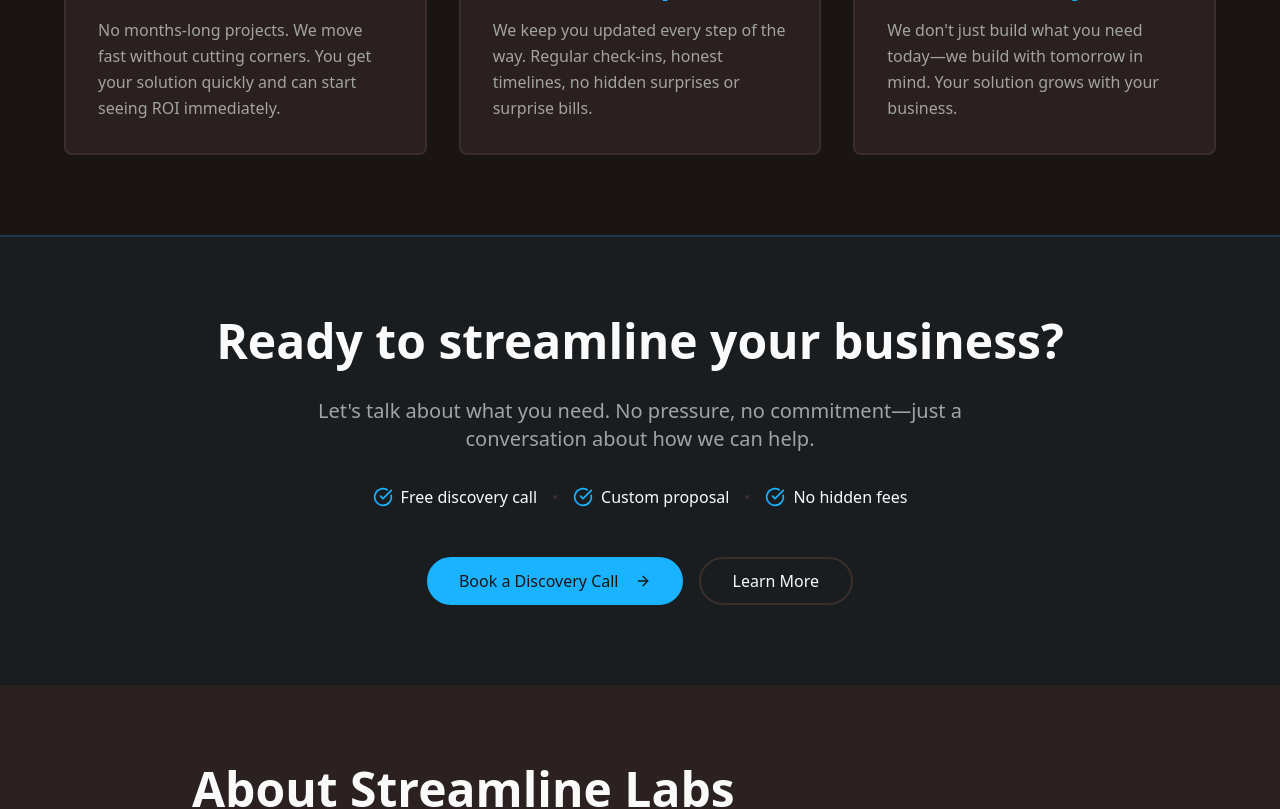
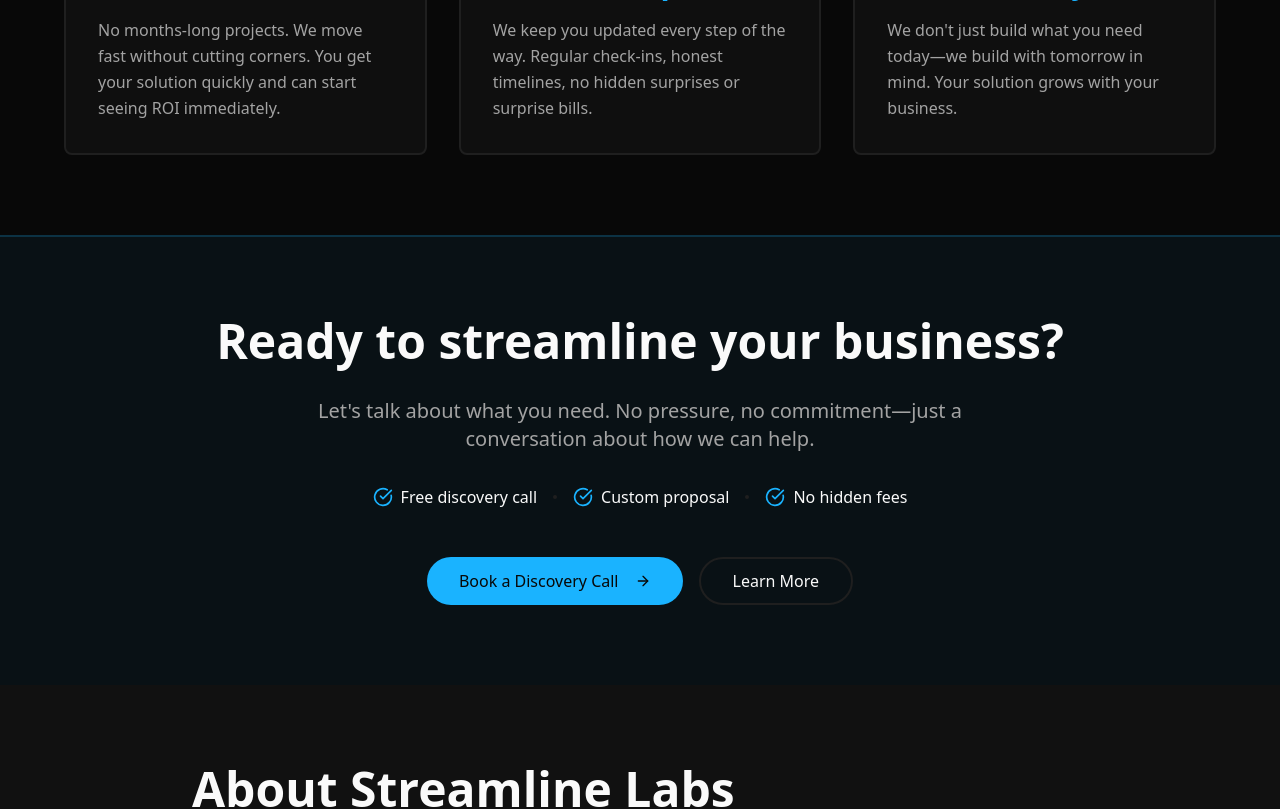
Before and after one commit to g136k0/streamline, a Next.js app: page / in a window 1280 px wide. Shown: the part 3418-4227 px from the top of the page. Built offline with nearby package versions, Linux system fonts and the light colour scheme; no server answers.

Commit message:
style: change background and neutral colors to dark gray/black

```diff
--- a/app/globals.css
+++ b/app/globals.css
@@ -49,24 +49,24 @@ body {
     --sidebar-ring: 217.2 91.2% 59.8%;
   }
   .dark {
-    --background: 10 14% 9%;
+    --background: 0 0% 3%;
     --foreground: 0 0% 98%;
-    --card: 10 14% 14%;
+    --card: 0 0% 6%;
     --card-foreground: 0 0% 98%;
-    --popover: 10 14% 9%;
+    --popover: 0 0% 3%;
     --popover-foreground: 0 0% 98%;
     --primary: 200 100% 55%;
-    --primary-foreground: 10 14% 9%;
-    --secondary: 10 14% 20%;
+    --primary-foreground: 0 0% 3%;
+    --secondary: 0 0% 10%;
     --secondary-foreground: 0 0% 98%;
-    --muted: 10 14% 20%;
+    --muted: 0 0% 10%;
     --muted-foreground: 0 0% 63.9%;
     --accent: 200 100% 55%;
-    --accent-foreground: 10 14% 9%;
+    --accent-foreground: 0 0% 3%;
     --destructive: 0 62.8% 30.6%;
     --destructive-foreground: 0 0% 98%;
-    --border: 10 14% 20%;
-    --input: 10 14% 20%;
+    --border: 0 0% 12%;
+    --input: 0 0% 12%;
     --ring: 200 100% 55%;
     --chart-1: 200 100% 55%;
     --chart-2: 160 60% 45%;
--- a/styles/globals.css
+++ b/styles/globals.css
@@ -48,26 +48,27 @@ body {
     --sidebar-border: 220 13% 91%;
     --sidebar-ring: 217.2 91.2% 59.8%;
   }
+
   .dark {
-    --background: 0 0% 3.9%;
+    --background: 0 0% 3%;
     --foreground: 0 0% 98%;
-    --card: 0 0% 3.9%;
+    --card: 0 0% 6%;
     --card-foreground: 0 0% 98%;
-    --popover: 0 0% 3.9%;
+    --popover: 0 0% 3%;
     --popover-foreground: 0 0% 98%;
-    --primary: 0 0% 98%;
-    --primary-foreground: 0 0% 9%;
-    --secondary: 0 0% 14.9%;
+    --primary: 200 100% 55%;
+    --primary-foreground: 0 0% 3%;
+    --secondary: 0 0% 10%;
     --secondary-foreground: 0 0% 98%;
-    --muted: 0 0% 14.9%;
+    --muted: 0 0% 10%;
     --muted-foreground: 0 0% 63.9%;
-    --accent: 0 0% 14.9%;
-    --accent-foreground: 0 0% 98%;
+    --accent: 200 100% 55%;
+    --accent-foreground: 0 0% 3%;
     --destructive: 0 62.8% 30.6%;
     --destructive-foreground: 0 0% 98%;
-    --border: 0 0% 14.9%;
-    --input: 0 0% 14.9%;
-    --ring: 0 0% 83.1%;
+    --border: 0 0% 12%;
+    --input: 0 0% 12%;
+    --ring: 200 100% 55%;
     --chart-1: 220 70% 50%;
     --chart-2: 160 60% 45%;
     --chart-3: 30 80% 55%;
@@ -88,6 +89,7 @@ body {
   * {
     @apply border-border;
   }
+
   body {
     @apply bg-background text-foreground;
   }
```
